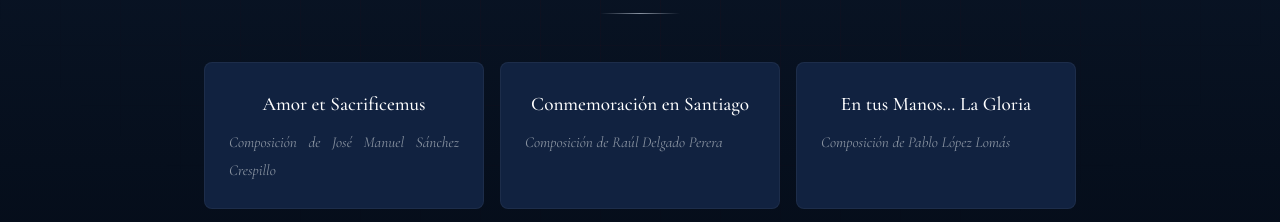
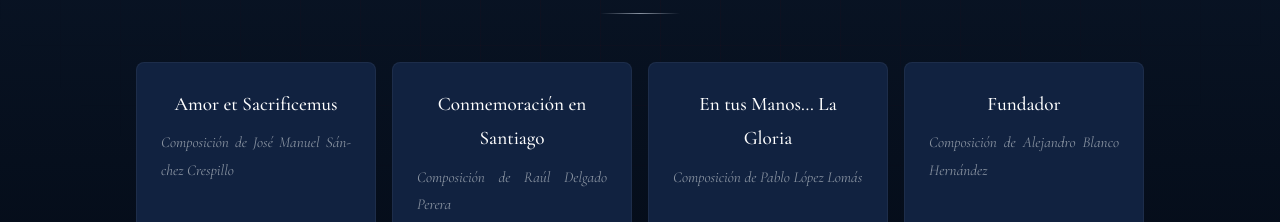
Before and after one commit to zorroparrasyeray-design/amjc-web, an Astro site: page /amjc-web/repertorio in a window 1280 px wide. Shown: the part 554-776 px from the top of the page. Built offline with nearby package versions, Linux system fonts and the light colour scheme; Astro itself is replaced by a stand-in of ours.

Commit message:
Ajustar marchas propias a cuatro por fila

```diff
--- a/public/styles.css
+++ b/public/styles.css
@@ -561,7 +561,7 @@ button { background: none; border: none; cursor: pointer; font-family: inherit;
 
 /* Marchas grid */
 .marchas-grid { display: flex; flex-wrap: wrap; justify-content: center; gap: 1rem; }
-.marchas-grid .marcha-card { flex: 0 1 280px; }
+.marchas-grid .marcha-card { flex: 0 1 240px; }
 .marcha-card { background: var(--azul-medio); border: 1px solid rgba(255,255,255,0.05); border-radius: 8px; padding: 1.5rem; text-align: center; transition: var(--transition); position: relative; overflow: hidden; }
 .marcha-card::before { content: ''; position: absolute; top: 0; left: 0; right: 0; height: 2px; background: linear-gradient(90deg, transparent, var(--rojo), transparent); transform: scaleX(0); transform-origin: center; transition: var(--transition); }
 .marcha-card:hover { border-color: rgba(255,255,255,0.1); transform: translateY(-4px); }
```
